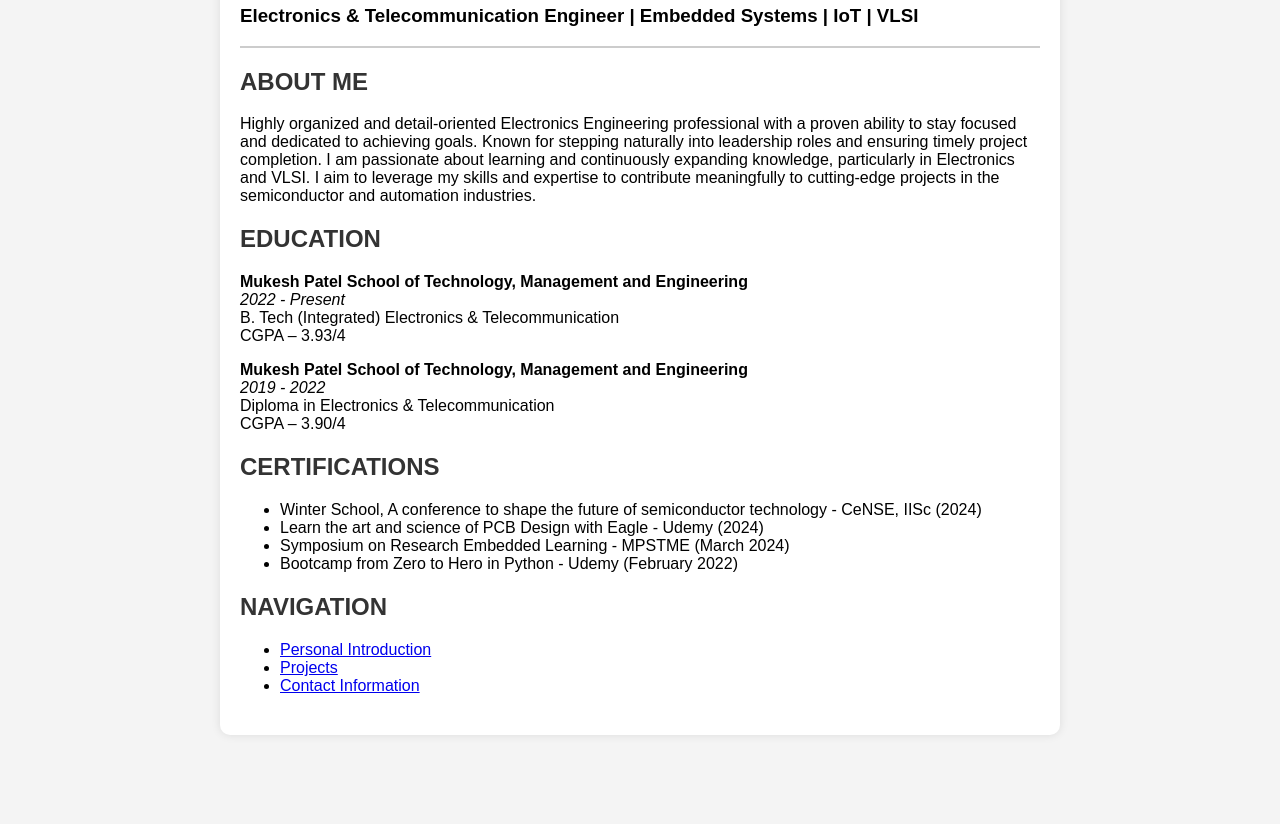
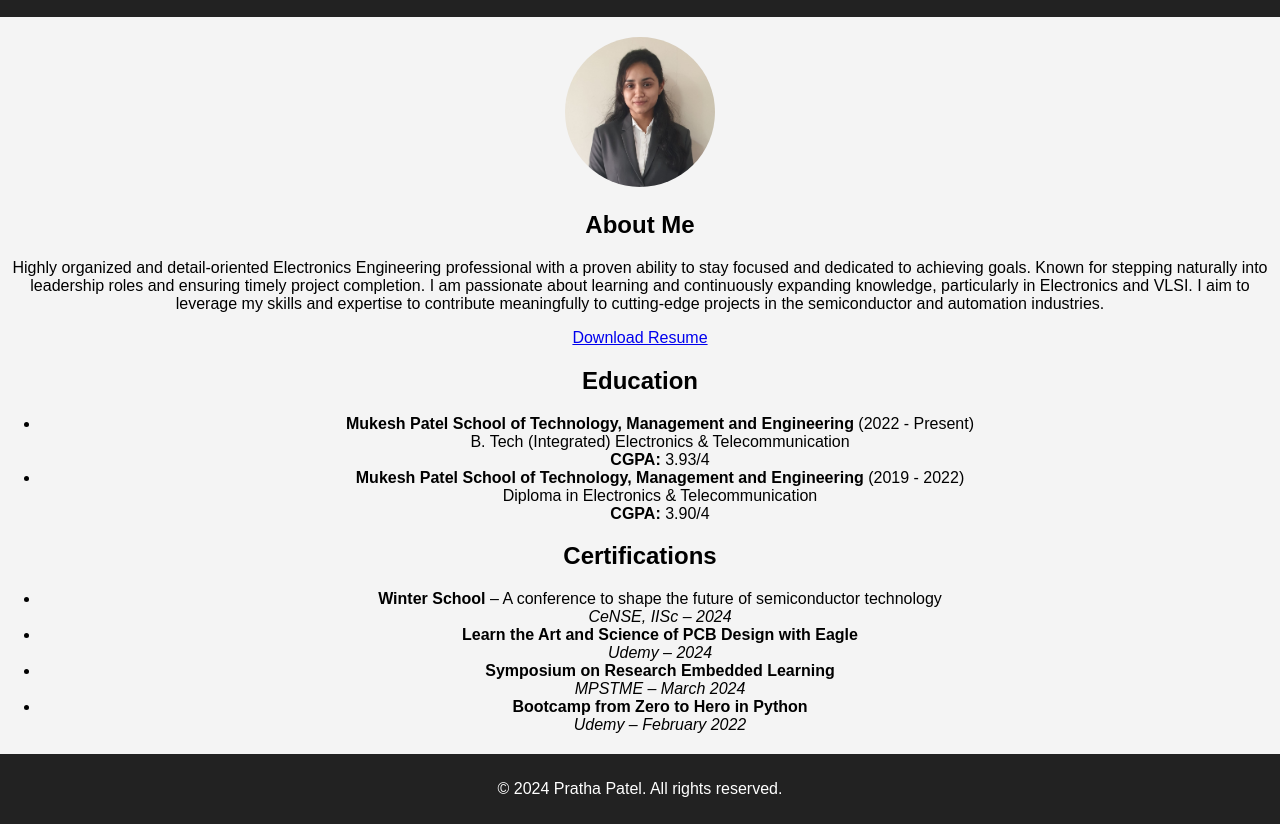
Before and after one commit to Pratha26/prathapatel-portfolio, a plain HTML site: page index.html in a window 1280 px wide. Shown: the part 155-979 px from the top of the page. Before the commit the page ends 950 px from the top, so only its background shows below. Drawn offline with Linux system fonts and the light colour scheme.

Commit message:
Updating index file.

```diff
--- a/index.html
+++ b/index.html
@@ -4,76 +4,60 @@
     <meta charset="UTF-8">
     <meta name="viewport" content="width=device-width, initial-scale=1.0">
     <title>Pratha Patel | Engineering Portfolio</title>
-    <style>
-        body {
-            font-family: Arial, sans-serif;
-            margin: 40px;
-            padding: 20px;
-            background-color: #f4f4f4;
-        }
-        .container {
-            max-width: 800px;
-            margin: auto;
-            background: white;
-            padding: 20px;
-            border-radius: 10px;
-            box-shadow: 0px 0px 10px rgba(0, 0, 0, 0.1);
-        }
-        h1, h2 {
-            color: #333;
-        }
-        hr {
-            border: 1px solid #ccc;
-        }
-        .section {
-            margin-bottom: 20px;
-        }
-    </style>
+    <link rel="stylesheet" href="style.css">
 </head>
 <body>
+    <header>
+        <h1>Pratha Patel</h1>
+        <p>Embedded Hardware | IoT Innovator | VLSI Enthusiast</p>
+        <nav>
+            <a href="index.html">Home</a>
+            <a href="projects.html">Projects</a>
+            <a href="contacts.html">Contact</a>
+        </nav>
+    </header>
 
-<div class="container">
-    <h1>Pratha Patel</h1>
-    <h3>Electronics & Telecommunication Engineer | Embedded Systems | IoT | VLSI</h3>
-    <hr>
+    <section class="about">
+        <img src="portfolio-files/PrathaPatel_Image.jpg" alt="Pratha Patel">
+        <h2>About Me</h2>
+        <p>Highly organized and detail-oriented Electronics Engineering professional with a proven ability to stay focused and dedicated to achieving goals. Known for stepping naturally into leadership roles and ensuring timely project completion. I am passionate about learning and continuously expanding knowledge, particularly in Electronics and VLSI. I aim to leverage my skills and expertise to contribute meaningfully to cutting-edge projects in the semiconductor and automation industries.</p>
+        <a href="portfolio-files/PrathaPatel_Resume.pdf" download>Download Resume</a>
+    </section>
 
-    <div class="section">
-        <h2>ABOUT ME</h2>
-        <p>Highly organized and detail-oriented Electronics Engineering professional with a proven ability to stay focused and dedicated to achieving goals. Known for stepping naturally into leadership roles and ensuring timely project completion. I am passionate about learning and continuously expanding knowledge, particularly in Electronics and VLSI. I aim to leverage my skills and expertise to contribute meaningfully to cutting-edge projects in the semiconductor and automation industries.</p>
-    </div>
+    <section class="education">
+        <h2>Education</h2>
+        <ul>
+            <li><strong>Mukesh Patel School of Technology, Management and Engineering</strong> (2022 - Present)<br>
+                B. Tech (Integrated) Electronics & Telecommunication <br>
+                <strong>CGPA:</strong> 3.93/4
+            </li>
+            <li><strong>Mukesh Patel School of Technology, Management and Engineering</strong> (2019 - 2022)<br>
+                Diploma in Electronics & Telecommunication <br>
+                <strong>CGPA:</strong> 3.90/4
+            </li>
+        </ul>
+    </section>
 
-    <div class="section">
-        <h2>EDUCATION</h2>
-        <p><strong>Mukesh Patel School of Technology, Management and Engineering</strong><br>
-        <em>2022 - Present</em><br>
-        B. Tech (Integrated) Electronics & Telecommunication<br>
-        CGPA – 3.93/4</p>
+    <section class="certifications">
+        <h2>Certifications</h2>
+        <ul>
+            <li><strong>Winter School</strong> – A conference to shape the future of semiconductor technology <br>
+                <em>CeNSE, IISc – 2024</em>
+            </li>
+            <li><strong>Learn the Art and Science of PCB Design with Eagle</strong> <br>
+                <em>Udemy – 2024</em>
+            </li>
+            <li><strong>Symposium on Research Embedded Learning</strong> <br>
+                <em>MPSTME – March 2024</em>
+            </li>
+            <li><strong>Bootcamp from Zero to Hero in Python</strong> <br>
+                <em>Udemy – February 2022</em>
+            </li>
+        </ul>
+    </section>
 
-        <p><strong>Mukesh Patel School of Technology, Management and Engineering</strong><br>
-        <em>2019 - 2022</em><br>
-        Diploma in Electronics & Telecommunication<br>
-        CGPA – 3.90/4</p>
-    </div>
-
-    <div class="section">
-        <h2>CERTIFICATIONS</h2>
-        <ul>
-            <li>Winter School, A conference to shape the future of semiconductor technology - CeNSE, IISc (2024)</li>
-            <li>Learn the art and science of PCB Design with Eagle - Udemy (2024)</li>
-            <li>Symposium on Research Embedded Learning - MPSTME (March 2024)</li>
-            <li>Bootcamp from Zero to Hero in Python - Udemy (February 2022)</li>
-        </ul>
-    </div>
-
-    <div class="section">
-        <h2>NAVIGATION</h2>
-        <ul>
-            <li><a href="personal-introduction.html">Personal Introduction</a></li>
-            <li><a href="projects.html">Projects</a></li>
-            <li><a href="contacts.html">Contact Information</a></li>
-        </ul>
-    </div>
-</div>
-
+    <footer>
+        <p>&copy; 2024 Pratha Patel. All rights reserved.</p>
+    </footer>
 </body>
 </html>
```
